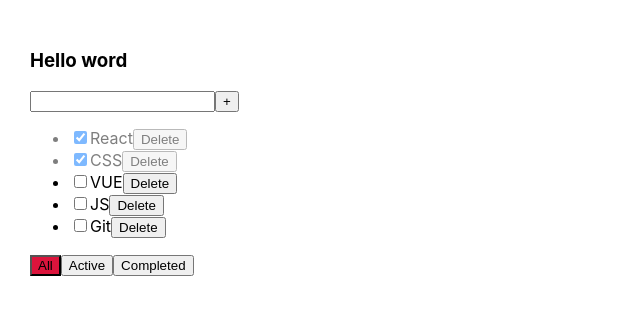
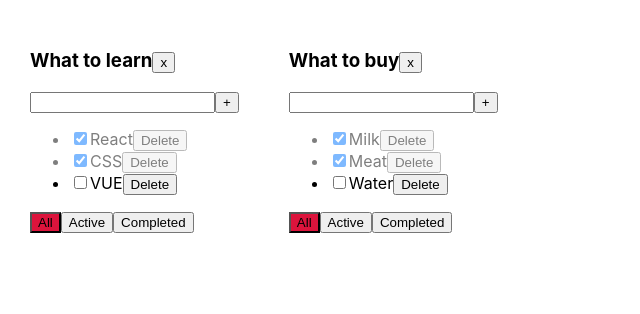
Before and after one commit to Syava7/TodoListTS, a React (Create React App) app: page / in a window 1280 px wide. Shown: the top 314 px of the page, without its empty margins (0-640 px from the left). Built offline with nearby package versions, Linux system fonts and the light colour scheme.

Commit message:
Add todolist

```diff
--- a/src/App.tsx
+++ b/src/App.tsx
@@ -1,6 +1,6 @@
 import React, {useState} from 'react';
 import './App.css';
-import TodoList from "./TodoList";
+import TodoList from './TodoList';
 import {v1} from 'uuid';
 
 export type TaskType = {
@@ -11,56 +11,103 @@
 
 export type FilterValueTypes = 'all' | 'active' | 'completed';
 
-function App() {
-    let [tasks, setTasks] = useState([
-        { id: v1(), isDone: true, title: 'React'},
-        { id: v1(), isDone: true, title: 'CSS'},
-        { id: v1(), isDone: false, title: 'VUE'},
-        { id: v1(), isDone: false, title: 'JS'},
-        { id: v1(), isDone: false, title: 'Git'}
-    ])
-
-    function removeTask(id: string) {
-       let filteredTasks = tasks.filter((t) => t.id !== id )
-        setTasks(filteredTasks)
+type TodoListType = {
+  id: string
+  title: string
+  filter: FilterValueTypes
 }
 
-    function addTask(title: string) {
+type TaskStateType = {
+  [key: string]: Array<TaskType>
+}
+
+function App() {
+  const todoListID_1 = v1()
+  const todoListID_2 = v1()
+  const [todoLists, setTodoLists] = useState<Array<TodoListType>>([
+    {id: todoListID_1, title: 'What to learn', filter: 'all'},
+    {id: todoListID_2, title: 'What to buy', filter: 'all'},
+  ]);
+  const [tasks, setTasks] = useState<TaskStateType>({
+    [todoListID_1]: [
+      {id: v1(), isDone: true, title: 'React'},
+      {id: v1(), isDone: true, title: 'CSS'},
+      {id: v1(), isDone: false, title: 'VUE'},
+    ],
+    [todoListID_2]: [
+      {id: v1(), isDone: true, title: 'Milk'},
+      {id: v1(), isDone: true, title: 'Meat'},
+      {id: v1(), isDone: false, title: 'Water'},
+    ]
+  })
+
+  function removeTask(id: string, todoListID: string) {
+    tasks[todoListID] = tasks[todoListID].filter((t) => t.id !== id)
+    setTasks({...tasks})
+  }
+
+  function addTask(title: string, todoListID: string) {
     const newTask: TaskType = {
       id: v1(),
       title,
-        isDone:false
+      isDone: false
     }
-      setTasks([newTask,...tasks])
+    setTasks({...tasks, [todoListID]: [newTask, ...tasks[todoListID]]})
+  }
+
+  function changeTaskStatus(taskID: string, newIsDoneValue: boolean, todoListID: string) {
+    setTasks({
+      ...tasks,
+      [todoListID]: tasks[todoListID].map((t) => t.id === taskID
+        ? {...t, isDone: newIsDoneValue}
+        : t)
+    })
   }
 
 
 
-    let [filter, setFilter] = useState<FilterValueTypes>('all')
-    let taskForTodolist = tasks
-
-    switch (filter) {
+  function getTasksForTodoList(todoList: TodoListType) {
+    switch (todoList.filter) {
       case 'active':
-            taskForTodolist = tasks.filter((t) => !t.isDone)
-            break;
+        return tasks[todoList.id].filter((t) => !t.isDone)
       case 'completed':
-            taskForTodolist = tasks.filter((t) => t.isDone)
-            break;
+        return tasks[todoList.id].filter((t) => t.isDone)
+      default:
+        return tasks[todoList.id]
+    }
   }
 
-    function changeFilter(value: FilterValueTypes) {
-        setFilter(value)
+  function removeTodoList(todoListID: string) {
+    setTodoLists(todoLists.filter(tl => tl.id !== todoListID))
+    delete tasks[todoListID]
+  }
+
+
+  const todoListsComponents = todoLists.map(tl => {
+    return (
+      <TodoList title={tl.title}
+                tasks={getTasksForTodoList(tl)}
+                removeTask={removeTask}
+                changeFilter={changeFilter}
+                addTask={addTask}
+                filter={tl.filter}
+                changeTaskStatus={changeTaskStatus}
+                todoListID={tl.id}
+                key={tl.id}
+                removeTodoList={removeTodoList}
+      />
+    )
+  })
+
+  function changeFilter(value: FilterValueTypes, todoListID: string) {
+    setTodoLists(todoLists.map(tl => tl.id === todoListID
+      ? {...tl, filter: value}
+      : tl))
   }
 
   return (
     <div className="App">
-            <TodoList title={'Hello word'}
-                      tasks={ taskForTodolist }
-                      removeTask={ removeTask }
-                      changeFilter={changeFilter}
-                      addTask={addTask}
-                      filter={filter}
-            />
+      {todoListsComponents}
     </div>
   );
 }
--- a/src/TodoList.tsx
+++ b/src/TodoList.tsx
@@ -2,12 +2,15 @@
 import {FilterValueTypes, TaskType} from './App';
 
 type TodoListPropsType = {
+  todoListID: string
   title: string
   tasks: Array<TaskType>
   filter: FilterValueTypes
-  addTask: (title: string) => void
-  removeTask: (taskId: string) => void
-  changeFilter: (value: FilterValueTypes) => void
+  addTask: (title: string, todoListID: string) => void
+  removeTask: (taskId: string, todoListID: string) => void
+  changeFilter: (value: FilterValueTypes, todoListID: string) => void
+  changeTaskStatus: (taskID: string, newIsDoneValue: boolean, todoListID: string) => void
+  removeTodoList: (todoListID: string) => void
 }
 
 function TodoList(props: TodoListPropsType) {
@@ -17,7 +20,7 @@
 
   const onClickAddTask = () => {
     if (title.trim()) {
-      props.addTask(title)
+      props.addTask(title, props.todoListID)
     } else {
       setError(true)
     }
@@ -37,12 +40,15 @@
   }
 
   const onClickAllFilter = () => {
-    props.changeFilter('all')
+    props.changeFilter('all', props.todoListID)
   }
+  const onClickRemoveTodolist = () => props.removeTodoList(props.todoListID)
 
   return (
     <div>
-      <h3>{props.title}</h3>
+      <h3>{props.title}
+        <button onClick={onClickRemoveTodolist}>x</button>
+      </h3>
       <div>
         <input className={error ? 'error' : ''}
                value={title}
@@ -54,10 +60,13 @@
       <ul>
         {
           props.tasks.map((t) => <li className={t.isDone ? 'is-done' : ''} key={t.id}>
-            <input type="checkbox" checked={t.isDone}/>
+            <input
+              type="checkbox"
+              checked={t.isDone}
+              onChange={(e) => props.changeTaskStatus(t.id, e.currentTarget.checked, props.todoListID)}/>
             <span>{t.title}</span>
             <button onClick={() => {
-              props.removeTask(t.id)
+              props.removeTask(t.id, props.todoListID)
             }}>Delete
             </button>
           </li>)
@@ -67,11 +76,11 @@
         <button className={props.filter === 'all' ? 'active-filter' : ''} onClick={onClickAllFilter}>All
         </button>
         <button className={props.filter === 'active' ? 'active-filter' : ''} onClick={() => {
-          props.changeFilter('active')
+          props.changeFilter('active', props.todoListID)
         }}>Active
         </button>
         <button className={props.filter === 'completed' ? 'active-filter' : ''} onClick={() => {
-          props.changeFilter('completed')
+          props.changeFilter('completed', props.todoListID)
         }}>Completed
         </button>
       </div>
```
Lines whose indentation alone changed are shown as unchanged.
